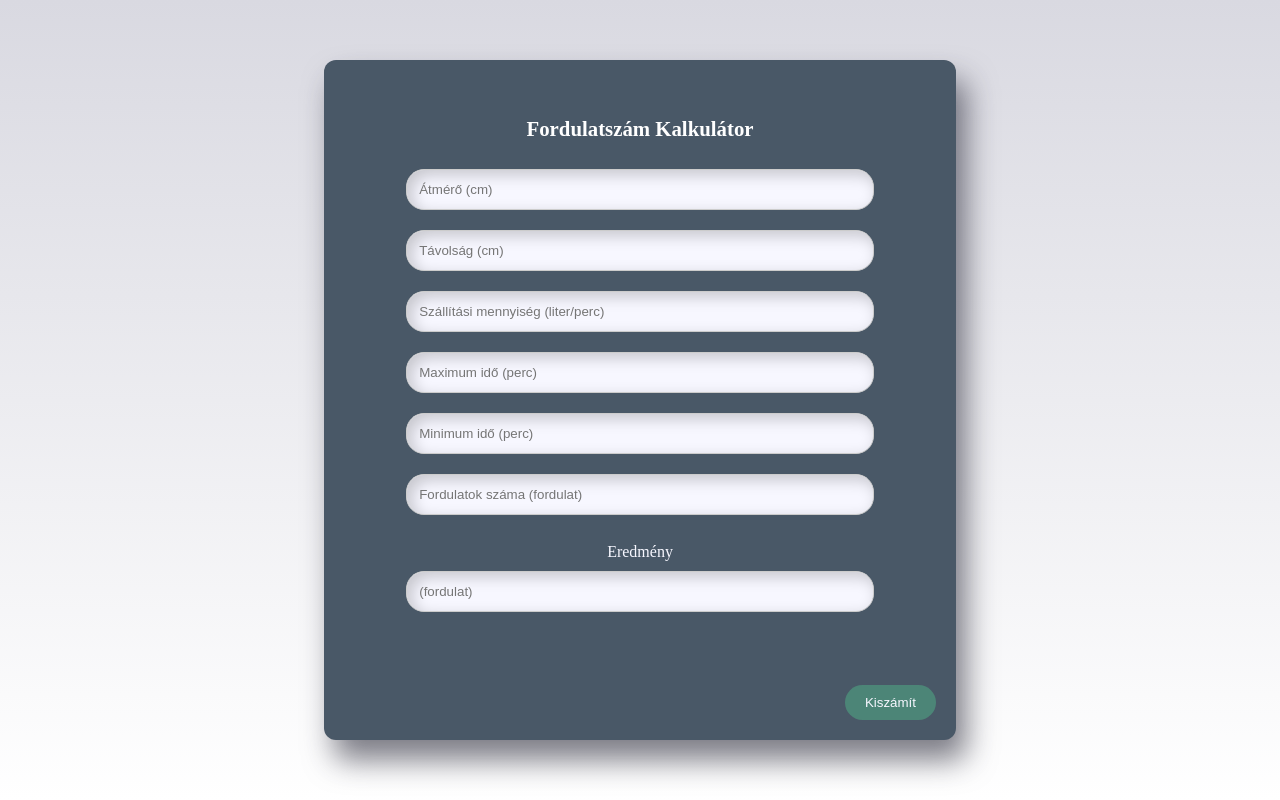
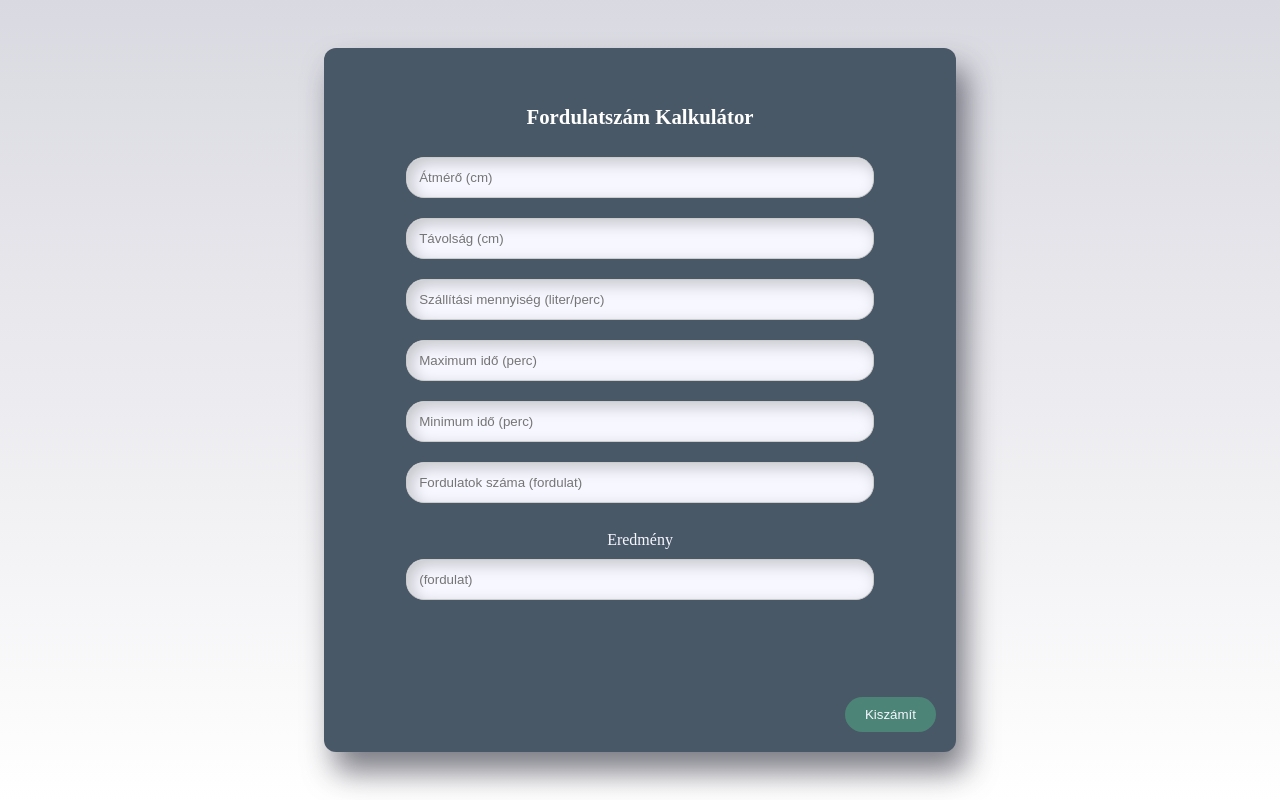
Before and after one commit to hrvthjana/calculator, a plain HTML site: page index.html in a window 1280 px wide. Drawn offline with Linux system fonts and the light colour scheme.

Commit message:
Update index.html

```diff
--- a/index.html
+++ b/index.html
@@ -29,7 +29,7 @@
             box-shadow:  10px 20px 30px rgba(38, 39, 53, 0.6);
             text-align: center;
             position: relative;
-            min-height: 75vh;
+            min-height: 78vh;
         }
         input {
             width: 80%;
```
